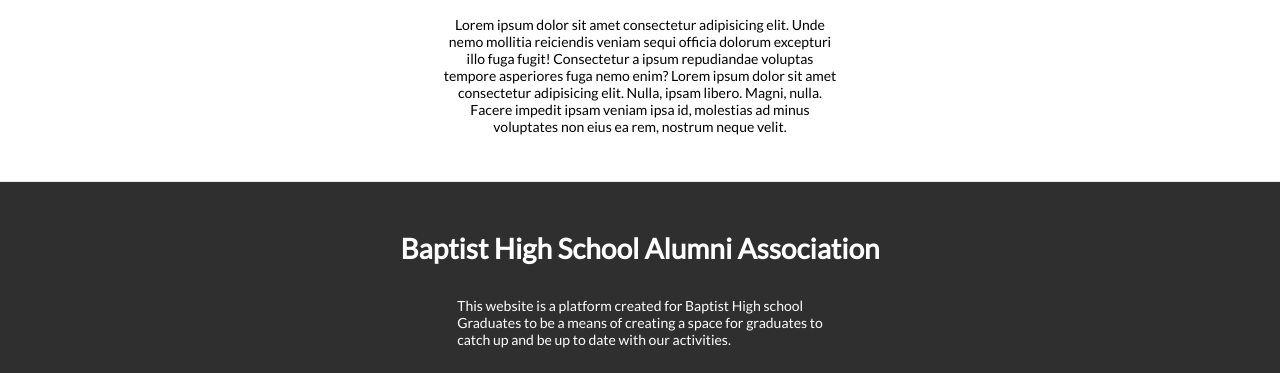
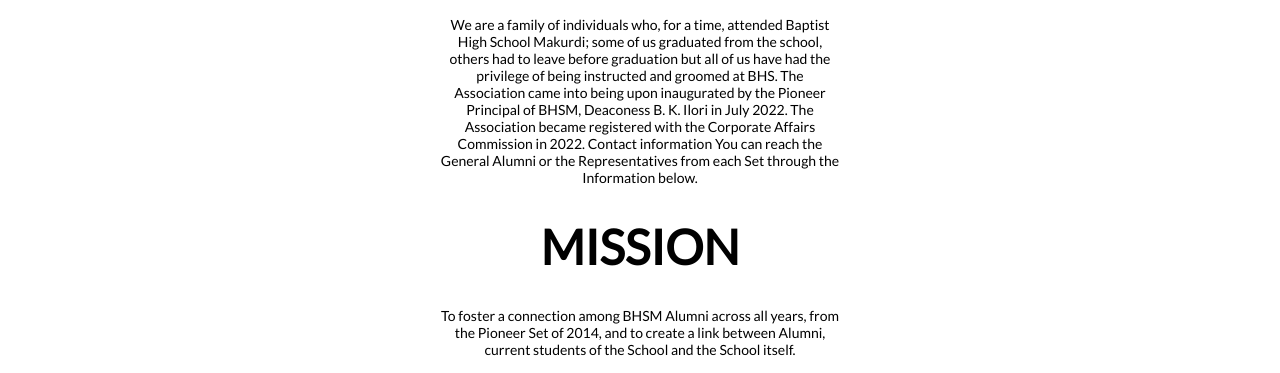
Before and after one commit to Baptist-Site/Alumni-site, a plain HTML site: page about.html in a window 1280 px wide. Shown: the part 580-953 px from the top of the page. Drawn offline with nearby package versions, Linux system fonts and the light colour scheme.

Commit message:
Update about.html

```diff
--- a/about.html
+++ b/about.html
@@ -47,15 +47,29 @@
             <img src="/alumni-site/img/WhatsApp Image 2022-06-22 at 9.09.06 PM.jpeg" alt="">
         </div>
         <div class="about-container-logo-text">
-            <h1>About us</h1>
-            <p> Lorem ipsum dolor sit amet consectetur adipisicing elit.
-              Unde nemo mollitia reiciendis veniam sequi officia dolorum excepturi illo fuga fugit!
-              Consectetur a ipsum repudiandae voluptas tempore asperiores fuga nemo enim?
-              Lorem ipsum dolor sit amet consectetur adipisicing elit. Nulla, ipsam libero.
-              Magni, nulla. Facere impedit ipsam veniam ipsa id, molestias ad minus voluptates non eius ea rem,
-              nostrum neque velit.
-               </p>
-        </div>
+          <h1>About us</h1>
+          <p> We are a family of individuals who, for a time, attended Baptist High School Makurdi;
+              some of us graduated from the school, others had to leave before graduation but all of
+              us have had the privilege of being instructed and groomed at BHS.
+              The Association came into being upon inaugurated by the Pioneer Principal of BHSM, Deaconess B. K. Ilori in July 2022.
+              The Association became registered with the Corporate Affairs Commission in 2022.
+              Contact information
+              You can reach the General Alumni or the Representatives from each Set through the Information below.
+         </p>
+
+           <h1>  MISSION </h1>
+           <p>
+          To foster a connection among BHSM Alumni across all years, from the Pioneer Set of 2014,
+          and to create a link between Alumni, current students of the School and the School itself.
+          </p>
+          <h1>VISION</h1>
+          <p>
+          To give back to BHSM through partnership on School projects, award of
+           scholarships and prizes to deserving students and other independent Alumni projects.
+          To be a formidable union building responsible members of the Society.
+          </p>
+
+      </div>
       </div>
 
         <!-- Modal -->
@@ -211,8 +225,6 @@
             <li><a href=""> <i class='bx bxl-linkedin-square' ></i></a></li>
             <li><a href=""> <i class='bx bxl-meta'></i></i></a></li>
           </ul>
-
-
         </div>
       </footer>
 
```
